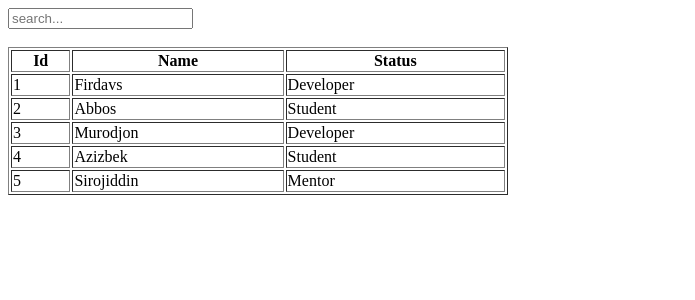
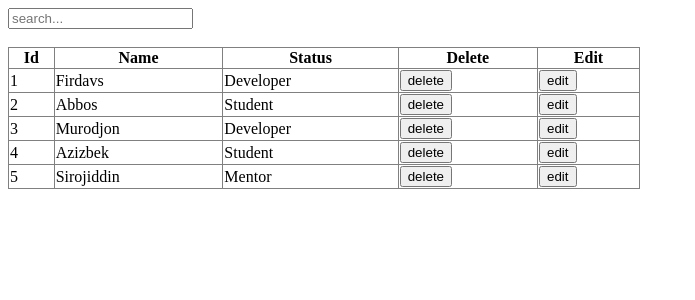
Before and after one commit to FirdavsNazar/React_JS, a React (Create React App) app in the folder React_tutorial/: page / in a window 1280 px wide. Shown: the top 300 px of the page, without its empty margins (0-695 px from the left). Built offline with nearby package versions, Linux system fonts and the light colour scheme.

Commit message:
Crud => Read

```diff
--- a/React_tutorial/src/table/table.jsx
+++ b/React_tutorial/src/table/table.jsx
@@ -31,21 +31,34 @@ export default class Data extends Component {
           <input onChange={filteredInfo} type="text" placeholder='search...' /> <br /> <br />
 
 <div className="App">
-	<table border={1} width={500} >
+	<table border={1} style={{borderCollapse:'collapse'}} width={'50%'} >
+    <thead>
+
 		<tr>
 		<th>Id</th>
 		<th>Name</th>
 		<th>Status</th>
+		<th>Delete</th>
+		<th>Edit</th>
+
 		</tr>
-		{users.map((val, key) => {
-		return (
-			<tr key={key}>
-			<td>{val.id}</td>
-			<td>{val.name}</td>
-			<td>{val.status}</td>
-			</tr>
-		)
-		})}
+
+    </thead>
+		{
+      this.state.dataList.map(({id,name,status}) => {
+        return(
+          <tbody key={id}>
+            <tr>
+              <td>{id}</td>
+              <td>{name}</td>
+              <td>{status}</td>
+              <td><button>delete</button></td>
+              <td><button>edit</button></td>
+            </tr>
+          </tbody>
+        )
+      })
+    }
 	</table>
 	</div>
 
```
